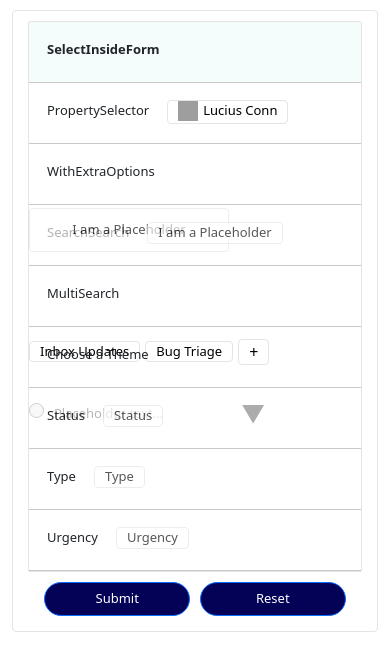
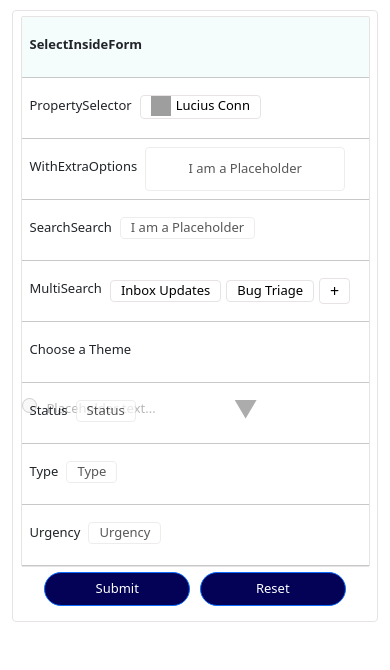
Before and after one commit to hayktermarkosyan/formComponent, a React (Create React App) app: page / in a window 390 px wide. Shown: the top 670 px of the page. Built offline with nearby package versions, Linux system fonts and the light colour scheme; grey boxes are pictures that could not be loaded.

Commit message:
08.02.22-3

```diff
--- a/src/Components/FormContainer.css
+++ b/src/Components/FormContainer.css
@@ -50,15 +50,16 @@
     background-color: #F5FCFC!important;
 }
 
-@media screen and (max-width: 1280px) and (min-width: 992px) {
+@media screen and (max-width: 720px) {
+    .formBorder {
+        margin: 5px 7.5px;
+    }
 
-}
+    .rowParagraph {
+        padding-left: 8px!important;
+        padding-right: 8px!important;
+    }
 
-@media screen and (max-width: 992px) and (min-width: 720px) {
-
-}
-
-@media screen and (max-width: 720px) {
     .standBtn {
         font-size: small!important;
     }
```
